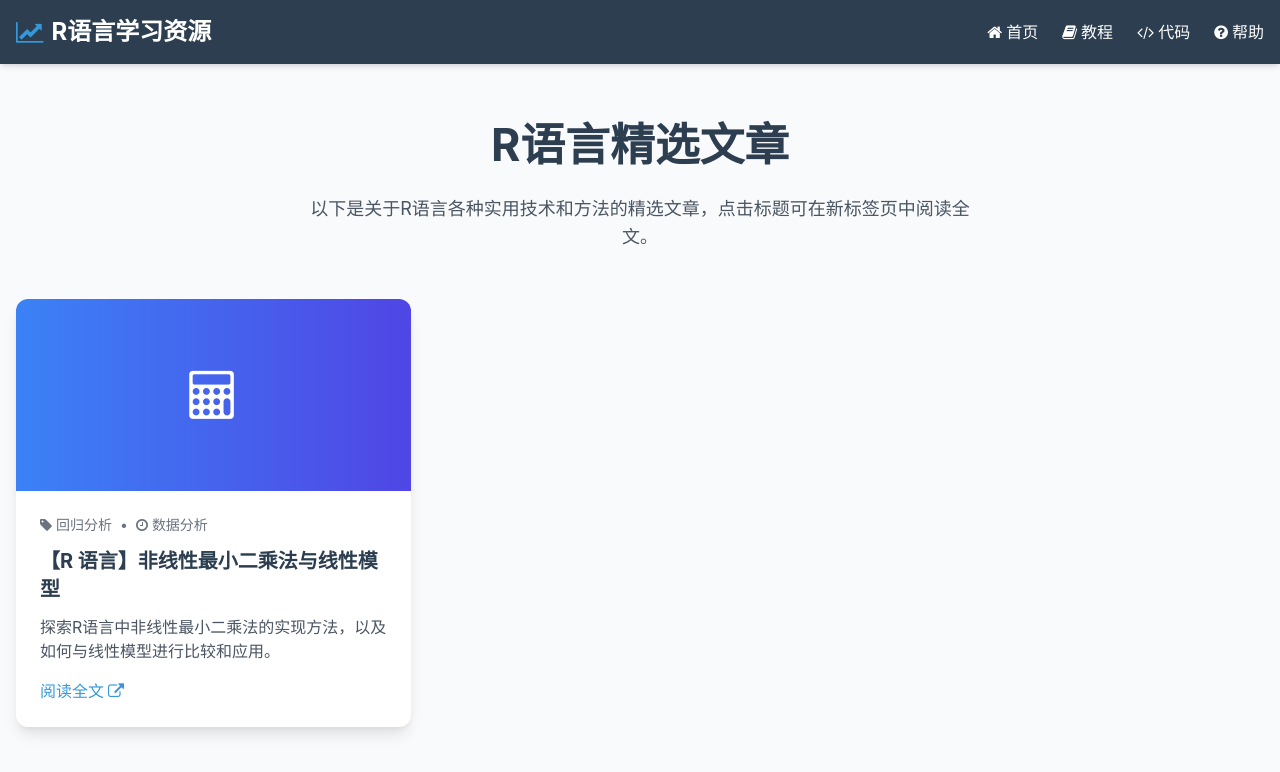
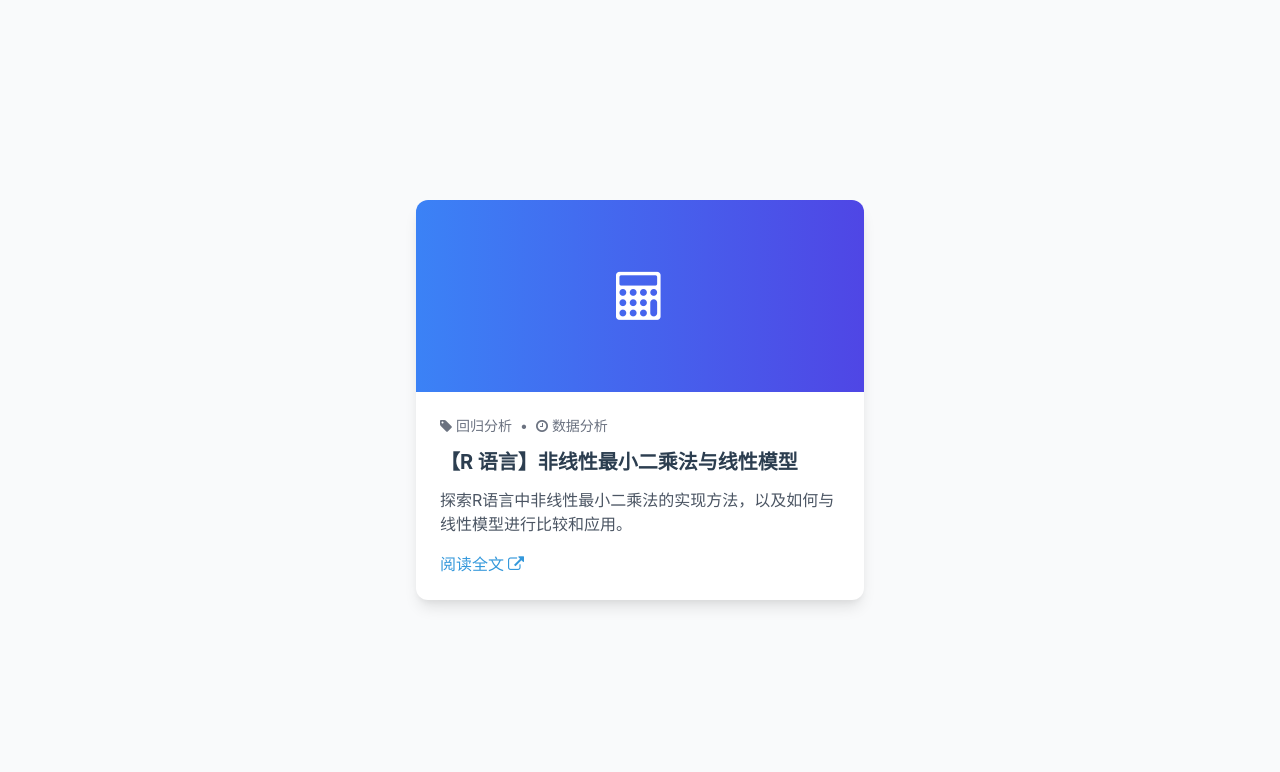
Before and after one commit to zlZayn/mine, a plain HTML site: page index.html in a window 1280 px wide. Drawn offline with nearby package versions, Linux system fonts and the light colour scheme.

Commit message:
Update index.html

```diff
--- a/index.html
+++ b/index.html
@@ -3,7 +3,7 @@
 <head>
     <meta charset="UTF-8">
     <meta name="viewport" content="width=device-width, initial-scale=1.0">
-    <title>R语言文章集合</title>
+    <title>R语言文章 - 非线性最小二乘法与线性模型</title>
     <script src="https://cdn.tailwindcss.com"></script>
     <link href="https://cdn.jsdelivr.net/npm/font-awesome@4.7.0/css/font-awesome.min.css" rel="stylesheet">
 
@@ -42,56 +42,36 @@
         }
     </style>
 </head>
-<body class="bg-gray-50 font-sans text-gray-800">
-    <!-- 顶部导航栏 -->
-    <header class="bg-primary text-white shadow-md fixed w-full top-0 z-50 transition-all duration-300">
-        <div class="container mx-auto px-4 py-4 flex justify-between items-center">
-            <div class="flex items-center space-x-2">
-                <i class="fa fa-line-chart text-2xl text-secondary"></i>
-                <h1 class="text-xl md:text-2xl font-bold">R语言学习资源</h1>
-            </div>
-            <nav class="hidden md:block">
-                <ul class="flex space-x-6">
-                    <li><a href="#" class="hover:text-secondary transition-colors"><i class="fa fa-home mr-1"></i>首页</a></li>
-                    <li><a href="#" class="hover:text-secondary transition-colors"><i class="fa fa-book mr-1"></i>教程</a></li>
-                    <li><a href="#" class="hover:text-secondary transition-colors"><i class="fa fa-code mr-1"></i>代码</a></li>
-                    <li><a href="#" class="hover:text-secondary transition-colors"><i class="fa fa-question-circle mr-1"></i>帮助</a></li>
-                </ul>
-            </nav>
-            <button class="md:hidden text-white focus:outline-none">
-                <i class="fa fa-bars text-xl"></i>
-            </button>
-        </div>
-    </header>
-
-    <!-- 主内容区 -->
-    <main class="container mx-auto px-4 pt-28 pb-16">
-        <!-- 页面标题 -->
-        <div class="text-center mb-12">
-            <h2 class="text-[clamp(1.8rem,4vw,2.8rem)] font-bold text-primary mb-4">R语言精选文章</h2>
-            <p class="text-gray-600 max-w-2xl mx-auto text-lg">以下是关于R语言各种实用技术和方法的精选文章，点击标题可在新标签页中阅读全文。</p>
-        </div>
-
-        <!-- 文章卡片网格 -->
-        <div class="grid grid-cols-1 md:grid-cols-2 lg:grid-cols-3 gap-8">
-            <!-- 文章卡片 1 -->
+<body class="bg-gray-50 font-sans text-gray-800 min-h-screen flex items-center justify-center p-4">
+    <!-- 单个文章卡片 -->
+    <div class="w-full max-w-md">
         <article class="bg-white rounded-xl overflow-hidden card-shadow card-hover">
+            <!-- 卡片顶部渐变图标区 -->
             <div class="h-48 bg-gradient-to-r from-blue-500 to-indigo-600 flex items-center justify-center">
                 <i class="fa fa-calculator text-white text-5xl"></i>
             </div>
+            <!-- 卡片内容区 -->
             <div class="p-6">
+                <!-- 分类标签 -->
                 <div class="flex items-center text-sm text-gray-500 mb-3">
                     <span class="flex items-center"><i class="fa fa-tag mr-1"></i> 回归分析</span>
                     <span class="mx-2">•</span>
                     <span class="flex items-center"><i class="fa fa-clock-o mr-1"></i> 数据分析</span>
                 </div>
+                <!-- 文章标题（带链接） -->
                 <h3 class="text-xl font-bold mb-3">
                     <a href="https://zhuanlan.zhihu.com/p/1954307887825414074" target="_blank" rel="noopener noreferrer" class="text-primary hover:text-secondary transition-colors">
                         【R 语言】非线性最小二乘法与线性模型
                     </a>
                 </h3>
+                <!-- 文章简介 -->
                 <p class="text-gray-600 mb-4">探索R语言中非线性最小二乘法的实现方法，以及如何与线性模型进行比较和应用。</p>
+                <!-- 阅读全文按钮（带链接） -->
                 <a href="https://zhuanlan.zhihu.com/p/1954307887825414074" target="_blank" rel="noopener noreferrer" class="inline-flex items-center text-secondary font-medium hover:underline">
                     阅读全文 <i class="fa fa-external-link ml-1"></i>
                 </a>
             </div>
+        </article>
+    </div>
+</body>
+</html>
```
Lines whose indentation alone changed are shown as unchanged.
